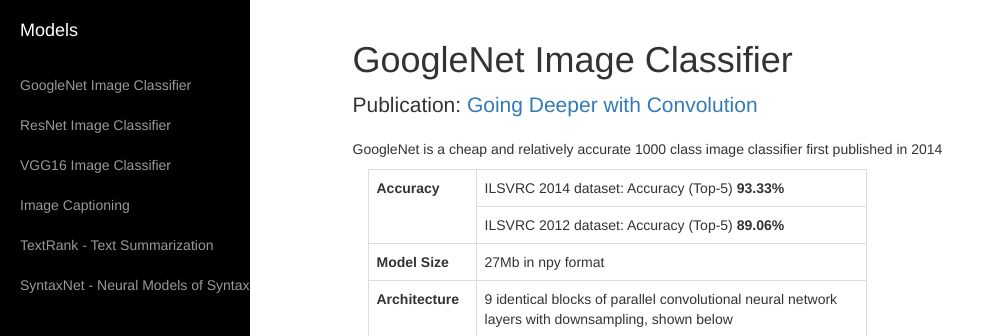
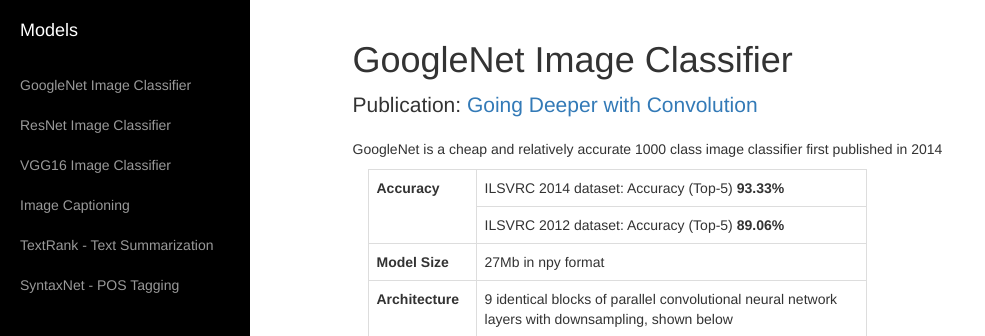
Before and after one commit to lexionbear/mlmodels, a plain HTML site: page index.html in a window 1280 px wide. Shown: the top 336 px of the page, without its empty margins (0-985 px from the left). Drawn offline with Linux system fonts and the light colour scheme.

Commit message:
update naming

```diff
--- a/index.html
+++ b/index.html
@@ -54,7 +54,7 @@
                     <a href="#textrank">TextRank - Text Summarization</a>
                 </li>
 				<li>
-                    <a href="#syntaxnet">SyntaxNet - Neural Models of Syntax</a>
+                    <a href="#syntaxnet">SyntaxNet - POS Tagging</a>
                 </li>
             </ul>
         </div>
```
